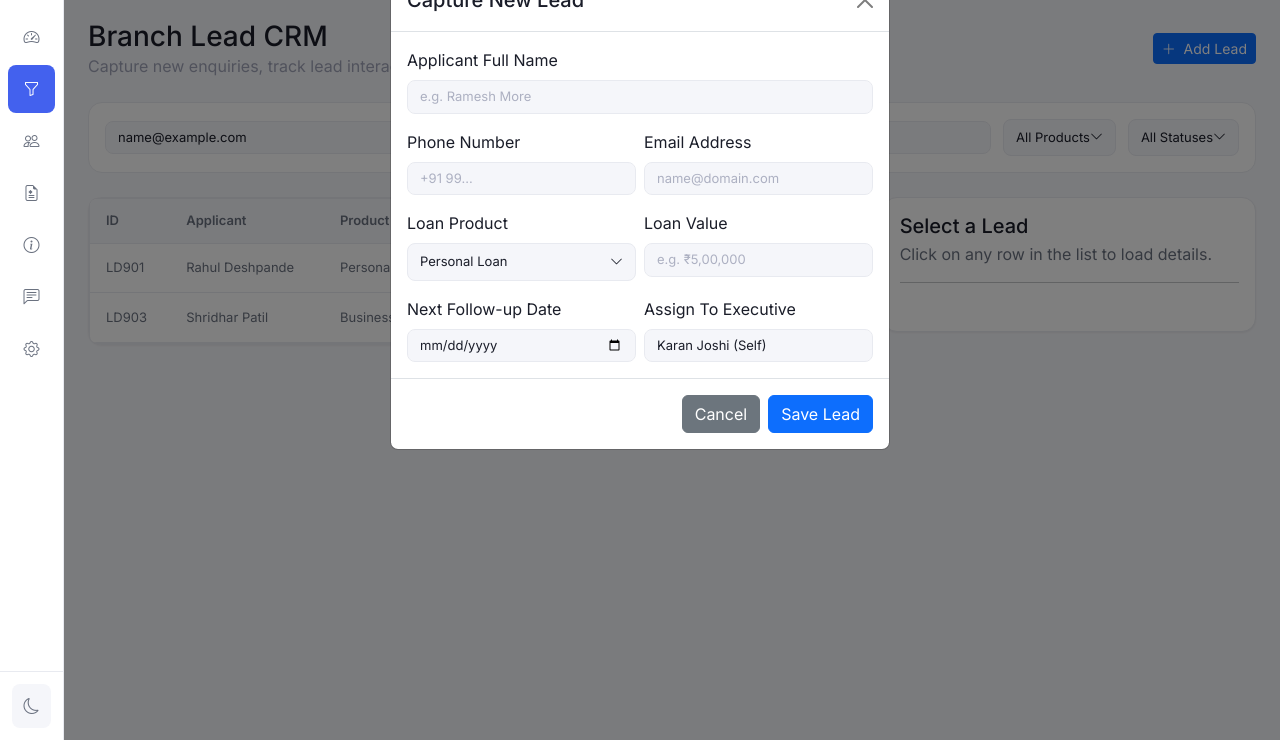
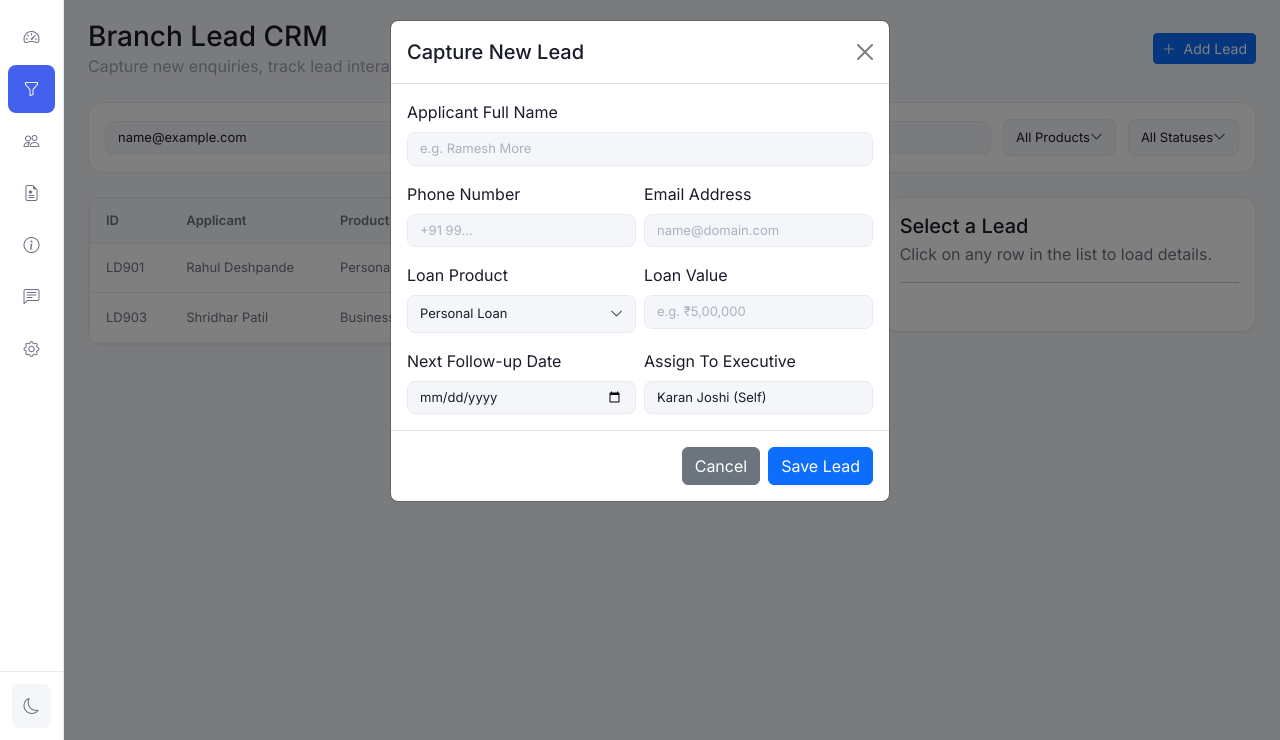
Before and after one commit to vaishnavithombare04/Onkar-Finance, a plain HTML site: page employee/leads.html in a window 1280 px wide. Both pictures are taken after typing "name@example.com" into the empty fields and a click on the button "Add Lead". Shown: the part 60-800 px from the top of the page. Drawn offline with nearby package versions, Linux system fonts and the light colour scheme.

Commit message:
style: apply global margin-top to modal dialogs to prevent app-header overlap

```diff
--- a/shared/global.css
+++ b/shared/global.css
@@ -1121,3 +1121,8 @@ label, .form-label { color: var(--text-primary) !important; }
         padding-left: 240px !important;
     }
 }
+
+/* Push all modal dialogs below the app-header globally */
+.modal-dialog {
+    margin-top: 80px !important;
+}
```
Also changed, not shown: employee/customers.html (+0 -5 lines).
